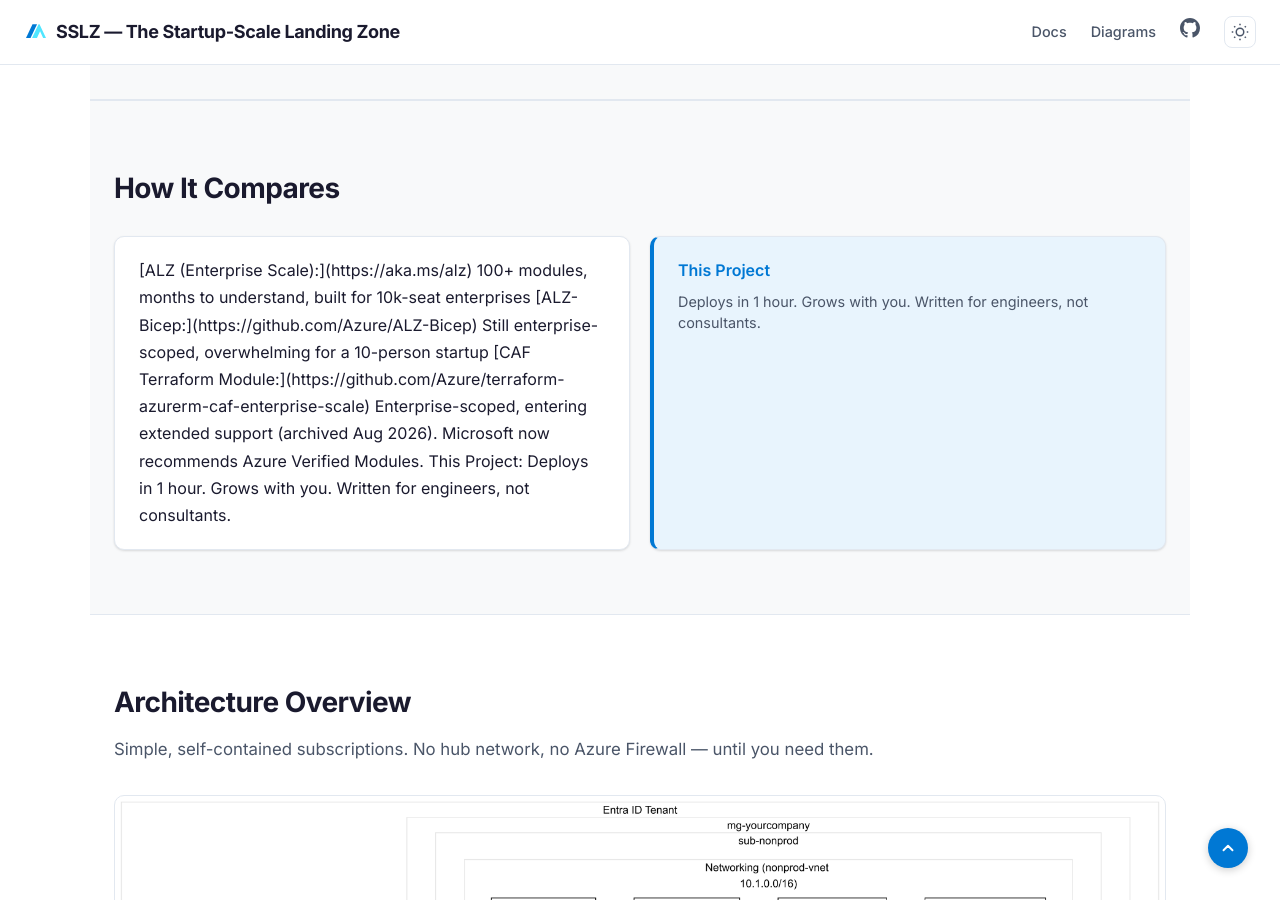
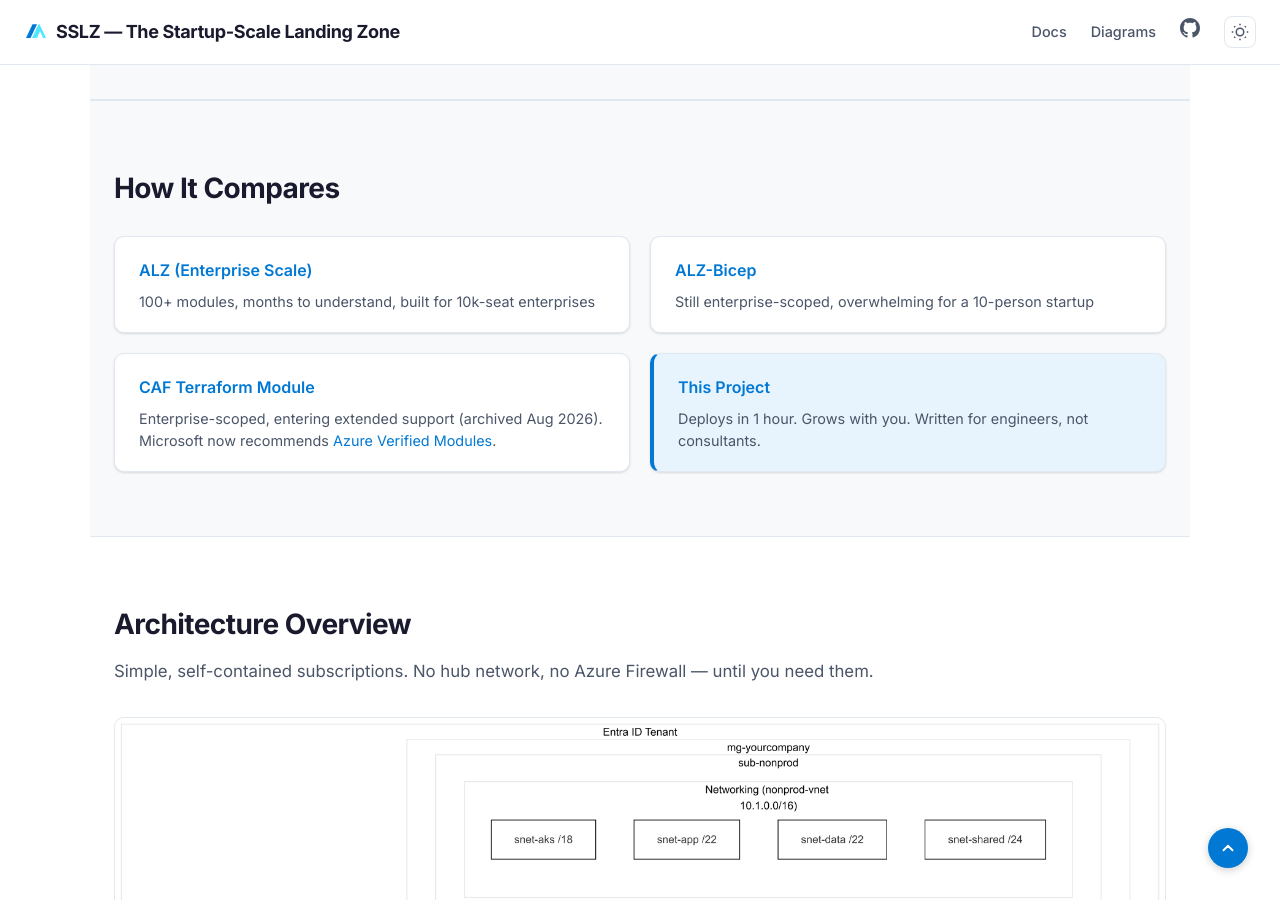
Before and after one commit to ricmmartins/sslz, a Jekyll site: the page built from index.md, in a window 1280 px wide and 900 px high, scrolled down 982 px. Built offline with Jekyll 4.4.1, drawn with Linux system fonts in a browser that asks for light colours.

Commit message:
Update comparison section in index.md

```diff
--- a/index.md
+++ b/index.md
@@ -45,11 +45,16 @@
   <h2>How It Compares</h2>
   <div class="compare-grid">
     <div class="compare-card">
-    [ALZ (Enterprise Scale):](https://aka.ms/alz) 100+ modules, months to understand, built for 10k-seat enterprises
-    [ALZ-Bicep:](https://github.com/Azure/ALZ-Bicep) Still enterprise-scoped, overwhelming for a 10-person startup
-    [CAF Terraform Module:](https://github.com/Azure/terraform-azurerm-caf-enterprise-scale) Enterprise-scoped, entering extended support (archived Aug 2026). Microsoft now recommends Azure Verified Modules.
-
-This Project: Deploys in 1 hour. Grows with you. Written for engineers, not consultants.
+      <h3><a href="https://aka.ms/alz">ALZ (Enterprise Scale)</a></h3>
+      <p>100+ modules, months to understand, built for 10k-seat enterprises</p>
+    </div>
+    <div class="compare-card">
+      <h3><a href="https://github.com/Azure/ALZ-Bicep">ALZ-Bicep</a></h3>
+      <p>Still enterprise-scoped, overwhelming for a 10-person startup</p>
+    </div>
+    <div class="compare-card">
+      <h3><a href="https://github.com/Azure/terraform-azurerm-caf-enterprise-scale">CAF Terraform Module</a></h3>
+      <p>Enterprise-scoped, entering extended support (archived Aug 2026). Microsoft now recommends <a href="https://aka.ms/avm">Azure Verified Modules</a>.</p>
     </div>
     <div class="compare-card accent">
       <h3>This Project</h3>
```
